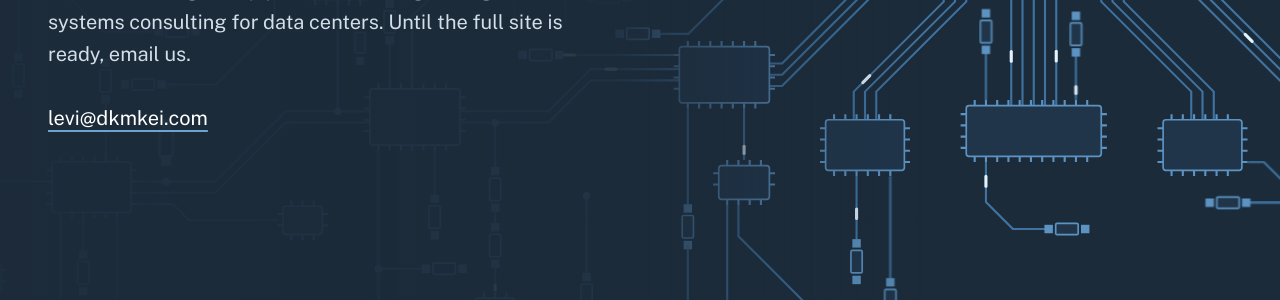
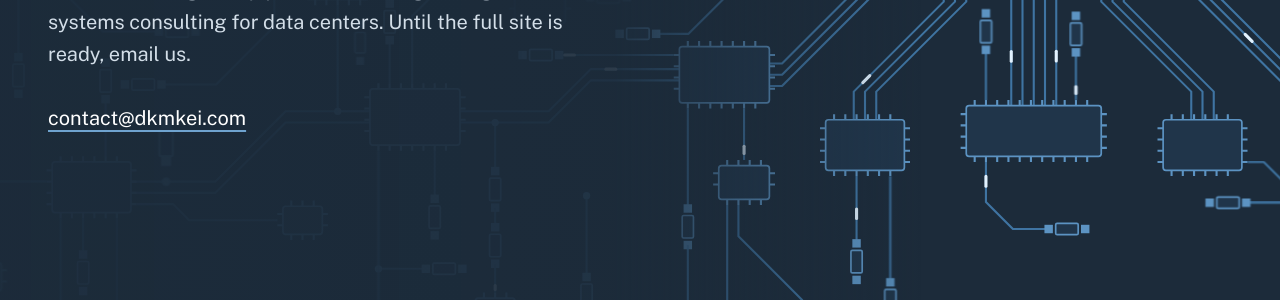
Before and after one commit to dangerbunny17/dkmkei.com, a Jekyll site: the page built from index.html, in a window 1280 px wide. Shown: the part 544-844 px from the top of the page. Built offline with Jekyll 4.4.1, drawn with Linux system fonts in a browser that asks for light colours.

Commit message:
Update _data/site.yml (via Pages CMS)

```diff
--- a/_data/site.yml
+++ b/_data/site.yml
@@ -1,4 +1,4 @@
-email: levi@dkmkei.com
+email: contact@dkmkei.com
 location: On the banks of the Ohio River
 under_construction: true
 holding_title: Our new website is on the way.
```
